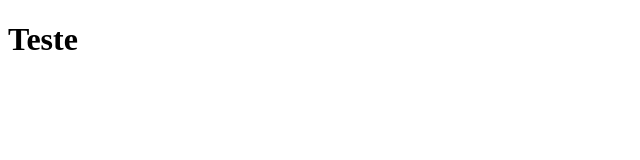
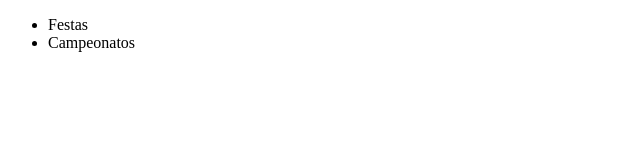
Before and after one commit to Mathprimus/Atletica, a plain HTML site: page docs/Eventos.html in a window 1280 px wide. Shown: the whole page, without its empty margins (0-640 px from the left). Drawn offline with Linux system fonts and the light colour scheme.

Commit message:
Atualização da pagina Eventos

```diff
--- a/docs/segunda pagina.html
+++ b/docs/Eventos.html
@@ -7,9 +7,10 @@
 </head>
 <body>
 
-    <h1>
-        Teste
-    </h1>
+    <ul>
+        <li>Festas</li>
+        <li>Campeonatos</li>
+    </ul>
 
 </body>
 </html>
```
